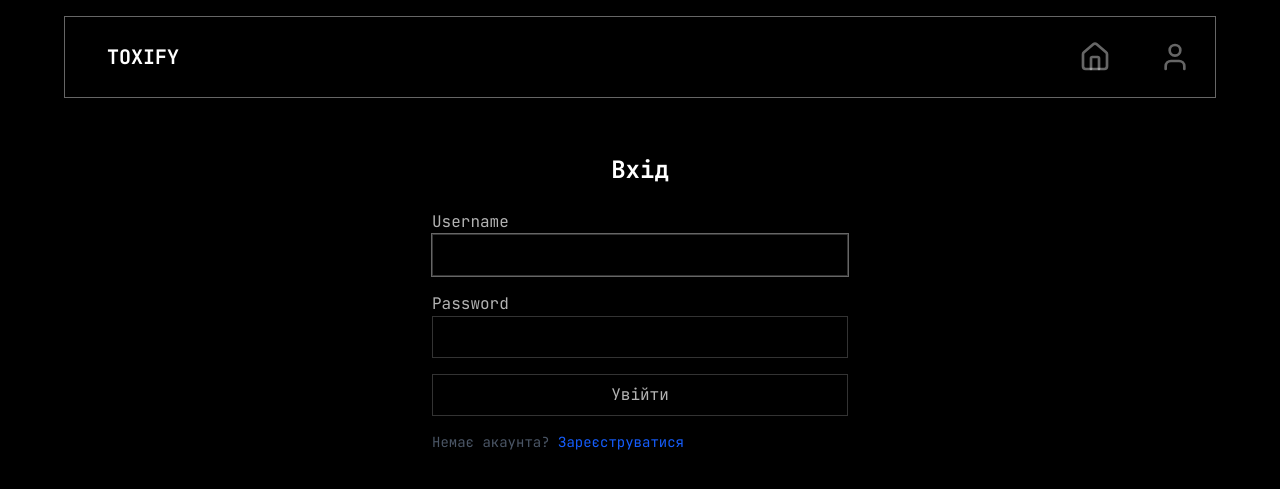
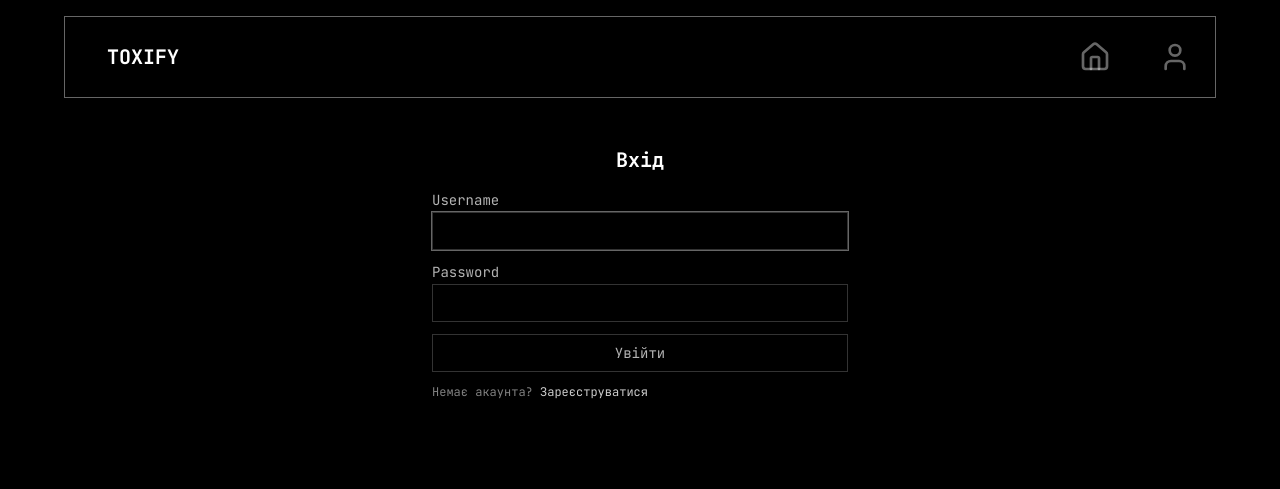
Before and after one commit to StasShtohryn/toxify-django, a Django app: page /profile/login/ in a window 1280 px wide. Shown: the top 489 px of the page. Run offline with Django 5.2, Linux system fonts and the light colour scheme; some libraries are stand-ins or nearby versions.

Commit message:
login and registration correction

```diff
--- a/Toxify/profiles/forms.py
+++ b/Toxify/profiles/forms.py
@@ -1,8 +1,13 @@
 from django import forms
-from django.contrib.auth.forms import UserCreationForm
+from django.contrib.auth.forms import UserCreationForm, AuthenticationForm
 
 from .models import User, Profile
 
+class LoginForm(AuthenticationForm):
+    error_messages = {
+        'invalid_login': 'Невірний логін або пароль.',
+        'inactive': 'Цей акаунт неактивний.',
+    }
 
 class RegisterForm(UserCreationForm):
     """Реєстрація: username + email + пароль."""
--- a/Toxify/profiles/templates/profiles/login.html
+++ b/Toxify/profiles/templates/profiles/login.html
@@ -5,25 +5,30 @@
 {% block title %}Вхід{% endblock %}
 
 {% block content %}
-<div class="max-w-md mx-auto px-4 py-8">
-    <h2 class="text-2xl font-bold mb-6 text-center">Вхід</h2>
-    <form method="post" class="space-y-4">
+<div class="max-w-md mx-auto px-4 py-6">
+    <h2 class="text-xl font-bold mb-4 text-center">Вхід</h2>
+    <form method="post" class="space-y-3">
         {% csrf_token %}
+        {% if form.non_field_errors %}
+            <div class="mb-3 p-3 text-sm text-rose-400 border border-rose-500/50 bg-rose-500/10">
+                {{ form.non_field_errors }}
+            </div>
+    {% endif %}
         {% for field in form %}
             <div>
-                <label class="mb-1 text-white/70">
+                <label class="mb-0.5 block text-sm text-white/70">
                     {{ field.label }}
                 </label>
 
-                {{ field|add_class:"w-full border border-white/20 px-3 py-2 focus:outline-none focus:ring-1 focus:ring-white/40 focus:ring-white" }}
+                {{ field|add_class:"w-full border border-white/20 px-3 py-2 text-sm focus:outline-none focus:ring-1 focus:ring-white/40 focus:ring-white" }}
             </div>
         {% endfor %}
-        <button type="submit" class="w-full px-6 py-2 text-white/70 border-1 border-white/20 cursor-pointer hover:bg-white/5 hover:border-white/40 transition">
+        <button type="submit" class="w-full px-6 py-2 text-sm text-white/70 border border-white/20 cursor-pointer hover:bg-white/5 hover:border-white/40 transition">
             Увійти
         </button>
     </form>
-    <p class="mt-4 text-gray-600 text-sm">
-        Немає акаунта? <a href="{% url 'register' %}" class="text-sm text-blue-600 hover:underline">Зареєструватися</a>
+    <p class="mt-3 text-white/50 text-xs">
+        Немає акаунта? <a href="{% url 'register' %}" class="text-white/80 hover:text-white hover:underline">Зареєструватися</a>
     </p>
 </div>
 {% endblock %}
--- a/Toxify/profiles/urls.py
+++ b/Toxify/profiles/urls.py
@@ -1,12 +1,15 @@
 from django.contrib.auth.views import LogoutView, LoginView
 from django.urls import path
 from .views import RegisterView, ProfileDetailView, ProfileEditView, FollowToggleView
+from .forms import RegisterForm, LoginForm  # або додати LoginForm до існуючого імпорту
 
 urlpatterns = [
     # Реєстрація
     path("register/", RegisterView.as_view(), name="register"),
-    path('login/', LoginView.as_view(template_name='profiles/login.html'), name='login'),
-    path('logout/', LogoutView.as_view(), name='logout'),
+    path('login/', LoginView.as_view(
+        template_name='profiles/login.html',
+        form_class=LoginForm,
+    ), name='login'),    path('logout/', LogoutView.as_view(), name='logout'),
 
     # Профіль
     path("edit/", ProfileEditView.as_view(), name="profile_edit"),
```
Also changed, not shown: Toxify/profiles/templates/profiles/register.html (+31 -12 lines).
